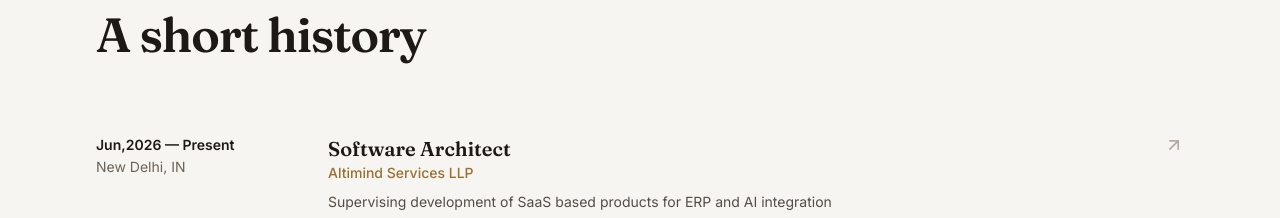
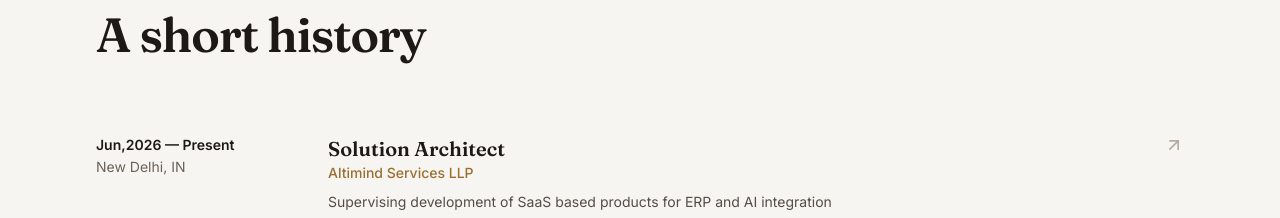
Before and after one commit to waseem15280/MyPortfolio, a React (Vite) app: page /#/ in a window 1280 px wide. Shown: the part 5540-5758 px from the top of the page. Built offline with nearby package versions, Linux system fonts and the light colour scheme.

Commit message:
Updated portfolio.ts

```diff
--- a/src/data/portfolio.ts
+++ b/src/data/portfolio.ts
@@ -108,7 +108,7 @@ export interface ExperienceItem {
 
 export const EXPERIENCE: ExperienceItem[] = [
   {
-    role: 'Software Architect',
+    role: 'Solution Architect',
     company: 'Altimind Services LLP',
     period: 'Jun,2026 — Present',
     location: 'New Delhi, IN',
```
